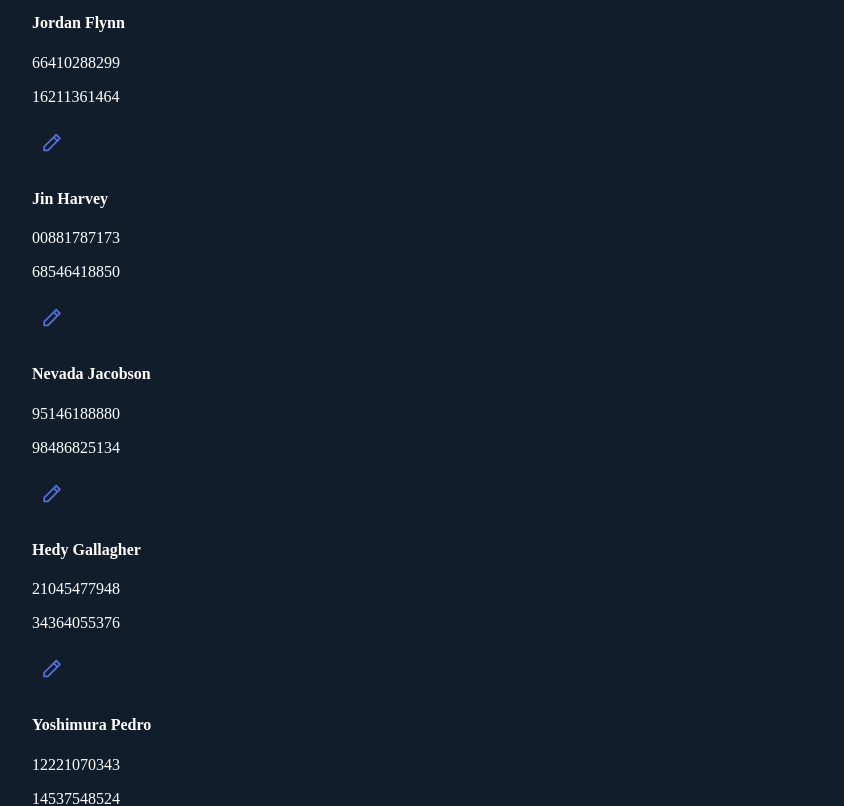
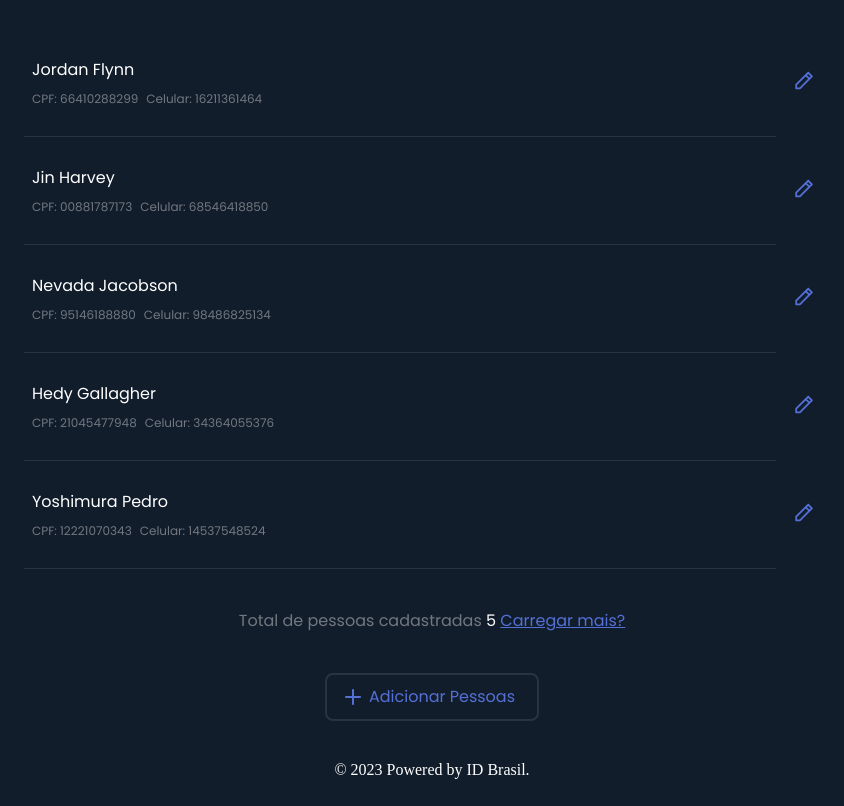
Before and after one commit to jhonis95/IDBrasil_FrontEnd_Challenge, a React (Vite) app: page /home in a window 1280 px wide. Shown: the part 280-1086 px from the top of the page, without its empty margins (208-1052 px from the left). Built offline with nearby package versions, Linux system fonts and the light colour scheme; a web font is replaced by a local one.

Commit message:
finished the UI of the Home page

```diff
--- a/src/components/search.jsx
+++ b/src/components/search.jsx
@@ -2,24 +2,29 @@ import { useState } from "react"
 import "../styles/root.module.css"
 import * as style from "../styles/search.module.css"
 import Button from "./button"
-import NoResult from "./noResult"
 import API from '../data/API'
 
 import { v4 as uuid } from 'uuid';
-import { useEffect } from "react";
 import pencil from "../assets/pencil-icon.svg"
 
 function Card({name,cpf,phone}){
 
     return(
-        <div>
-            <div>
-                <h4>{name}</h4>
-                <p>{cpf}</p>
-                <p>{phone}</p>
+        <>
+            <div className={style.search_card_container}>
+                <div className={style.search_card_textContainer}>
+                    <h4 className={style.search_card_name}>{name}</h4>
+                    <div className={style.search_card_textContainerSub}>
+                        <p className={style.search_card_text}>{`CPF: ${cpf}`}</p>
+                        <p className={style.search_card_text}>{`Celular: ${phone}`}</p>
+                    </div>
+                </div>
+                <button>
+                    <img src={pencil} alt="edit-icon" />
+                </button>
             </div>
-            <img src={pencil} alt="edit-icon" />
-        </div>
+            <div className={style.search_card_border}></div>
+        </>
     )
 }
 
@@ -39,19 +44,9 @@ function SearchList({data}){
                         )
                     })
                 }
-                {
-                    // data==undefined?<NoResult/>:data.map((user)=>{
-                    //     <Card
-                    //         name={user.name}
-                    //         cpf={user.cpf}
-                    //         phone={user.telefone}
-                    //         key={uuid()}
-                    //     />
-                    // })
-                }
             </div>
             <div>
-                <p>Total de pessoas cadastradas <span>{'numero de pesssoas'}</span> Carregar mais?</p>
+                <p className={style.search_list_text}>Total de pessoas cadastradas <span>{data.length}</span> <a href=""> Carregar mais?</a></p>
             </div>
         </>
     )
@@ -140,7 +135,6 @@ function Search(){
         <section className={style.search_container}>
             <SearchBar setList={setList}/>
             <SearchList data={list}/>
-            <footer>© 2023 Powered by ID Brasil.</footer>
         </section>
     )
 }
--- a/src/page/home.jsx
+++ b/src/page/home.jsx
@@ -2,8 +2,17 @@
 import "../styles/root.module.css"
 import * as style from "../styles/home.module.css"
 import Search from "../components/search";
+import Button from "../components/button";
+import { createPortal } from 'react-dom';
+import plus from '../assets/plus.svg'
 
 function Home(){
+    const openModal=()=>{
+        createPortal(
+            <p>This child is placed in the document body.</p>,
+            document.body
+        )
+    }
     return(
         <>
             <header>
@@ -11,6 +20,14 @@ function Home(){
             </header>
             <main>
                 <Search/>
+                <Button
+                    style={style.home_button_add}
+                    action={openModal}
+                >
+                    <img src={plus} alt="plus-icon" />
+                    Adicionar Pessoas
+                </Button>
+                <footer>© 2023 Powered by ID Brasil.</footer>
             </main>
         </>
     )
--- a/src/styles/home.module.css
+++ b/src/styles/home.module.css
@@ -17,7 +17,8 @@ main{
     flex-direction: column;
     align-items: center;
     display: flex;
-
+    gap: 40px;
+    padding-bottom: 40px;
 }
 .home_text_title{
     color: var(--Base);
@@ -29,3 +30,19 @@ main{
     margin: 0;
     padding-top: 24px;
 }
+.home_button_add{
+    border-radius: 8px;
+    border: 2px solid var(--Default-10);
+    display: flex;
+    padding: 10px 22px 10px 18px;
+    justify-content: center;
+    align-items: center;
+    gap: 8px;
+
+    color: var(--primary-color);
+    font-family: 'Poppins';
+    font-size: 16px;
+    font-style: normal;
+    font-weight: 500;
+    line-height: 24px;
+}
--- a/src/styles/root.module.css
+++ b/src/styles/root.module.css
@@ -16,3 +16,17 @@ body{
     font-weight: 500;
     line-height: 24px;
 }
+p{
+    margin: 0;
+    font-family: 'Poppins';
+}
+h1, h2, h3, h4, h5{
+    margin: 0;
+}
+button:hover{
+    cursor:pointer;
+}
+button{
+    background: none;
+    border: none;
+}
--- a/src/styles/search.module.css
+++ b/src/styles/search.module.css
@@ -1,7 +1,8 @@
 @import url(../styles/root.module.css);
 .search_container{
+    display: flex;
     width: 800px;
-    padding: 40px 20px;
+    padding: 40px 20px 0px 20px;
     flex-direction: column;
     align-items: center;
     gap: 40px;
@@ -20,6 +21,7 @@
     flex-direction: column;
     gap: 12px;
     align-items: center;
+    width: 100%;
 }
 .search_navbar_input{
     display: flex;
@@ -69,3 +71,63 @@
     font-weight: 500;
     line-height: 24px;
 }
+/* //////////////////////////////// */
+/* card */
+.search_card_container{
+    display: flex;
+    width: 800px;
+    height: 91px;
+    padding: 8px;
+    align-items: center;
+    gap: 8px;
+}
+.search_card_border{
+    width: 752px;
+    height: 1px;
+    background: var(--Default-10);
+}
+.search_card_textContainer{
+    display: flex;
+    gap: 8px;
+    width: 100%;
+    flex-direction: column;
+}
+.search_card_textContainerSub{
+    display: flex;
+    gap: 8px;
+}
+.search_card_name{
+    color: var(--Default);
+    font-family: 'Poppins';
+    font-size: 16px;
+    font-style: normal;
+    font-weight: 500;
+    line-height: 24px;
+}
+.search_card_text{
+    color: var(--Default-40);
+    font-family: 'Poppins';
+    font-size: 12px;
+    font-style: normal;
+    font-weight: 500;
+    line-height: 18px;
+}
+/* //////////////////////////////// */
+/* list */
+.search_list_text{
+    color: var(--Default-40);
+    text-align: center;
+    font-family: 'Poppins';
+    font-size: 16px;
+    font-style: normal;
+    font-weight: 500;
+    line-height: 24px;
+}
+.search_list_text span{
+    color: var(--Default);
+    text-align: center;
+}
+.search_list_text a{
+    color: var(--primary-color);
+    text-align: center;
+}
```
Also changed, not shown: src/assets/plus.svg (added).
